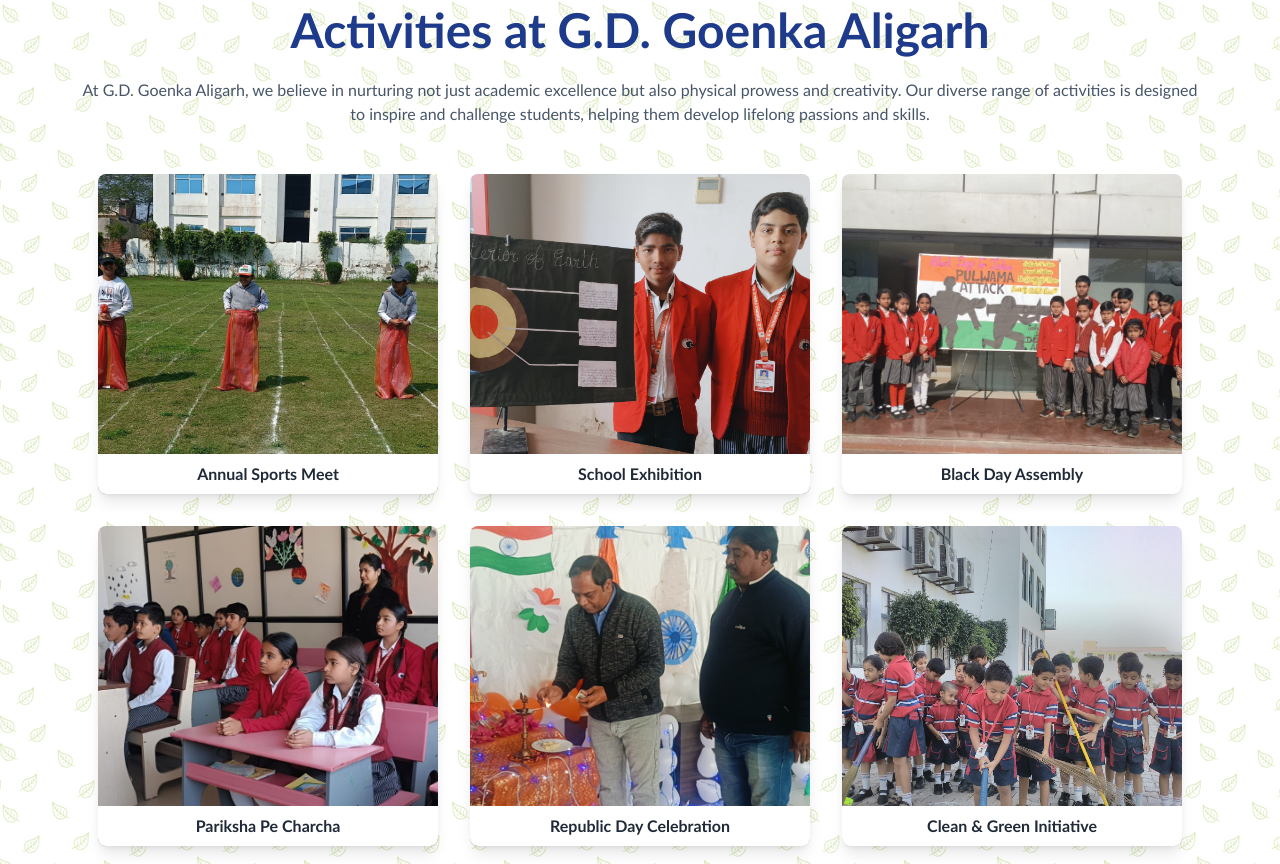
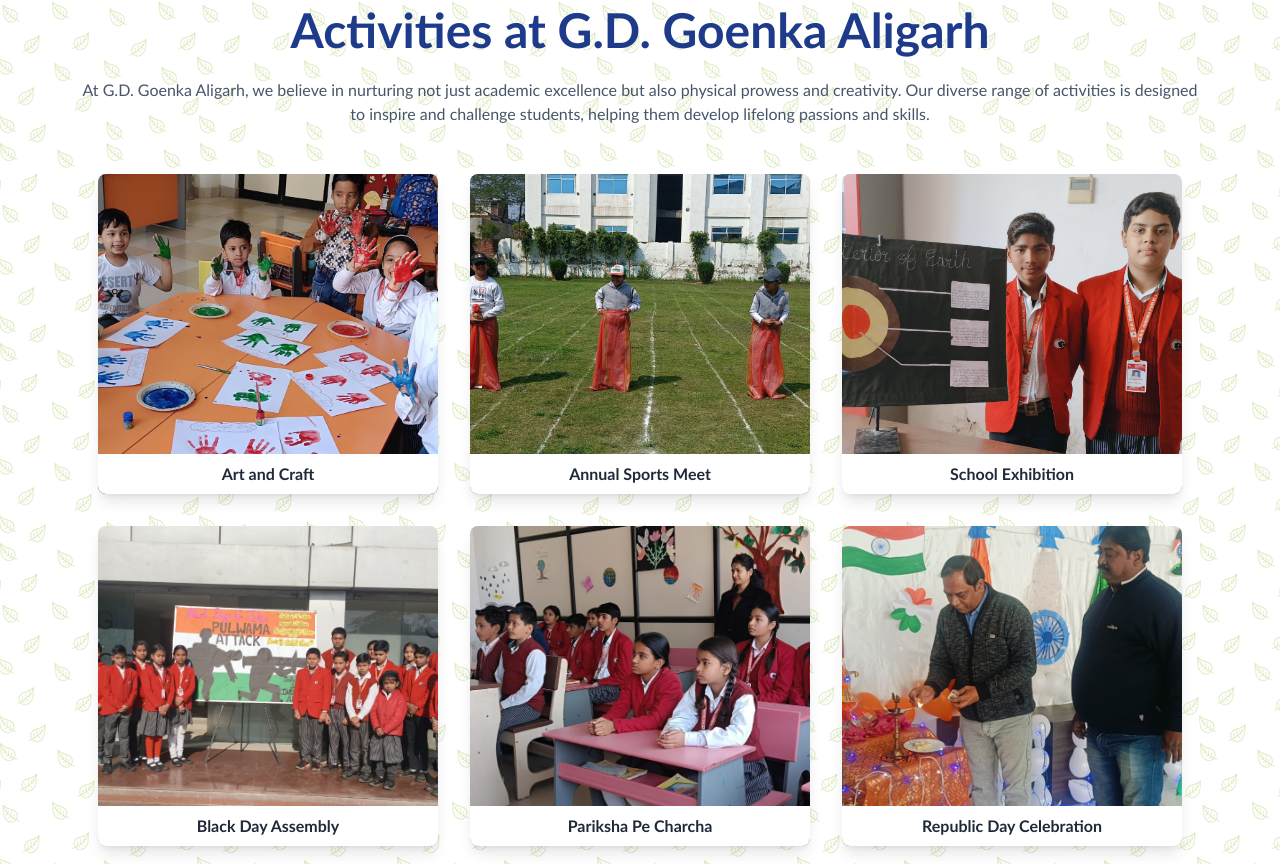
Before and after one commit to Crazyshinobi/Gd-Goenka-Aligarh, a React (Create React App) app in the folder client/: page /activities in a window 1280 px wide. Shown: the part 786-1650 px from the top of the page. Built offline with nearby package versions, Linux system fonts and the light colour scheme; a web font is replaced by a local one.

Commit message:
added activity and sort the gallery

```diff
--- a/client/src/pages/Activities.jsx
+++ b/client/src/pages/Activities.jsx
@@ -27,6 +27,7 @@
 import BlackDayAssemblyImage from '../assets/BlackDayAssemblyImage.jpeg'
 import SchoolExhibition from '../assets/SchoolExhibition.jpeg'
 import AnnualSportsMeetImage from '../assets/SportsMeet.jpeg'
+import art from "../assets/artCraftactivity.jpeg";
 
 
 const Activities = () => {
@@ -34,161 +35,162 @@
   const cardsRef = useRef([]);
 
   const activitiesData = [
-
     {
       id: 1,
+      title: "Art and Craft",
+      description:
+      "NC KG students have a blast in beginning of New academic year with the Taste & Touch activity, exploring their senses while also learning about the ascending and descending order of numbers through fun and interactive play!",
+      image: art,
+    },
+    {
+      id: 2,
       title: "Annual Sports Meet",
       description:
-      "The Annual Sports Meet at G.D. Goenka Public School on 24th February 2025 began with an inspiring address by the Principal, performances, and a grand march-past. Students showcased their athletic talent in fun races (Frog Race, Coffee Race, etc.), 50m & 100m sprints, and sports like football, cricket, and kho-kho.The event fostered team spirit, healthy competition, and sportsmanship. Its success was credited to the dedication of students, staff, and organizers. We eagerly look forward to an even more thrilling sports meet next year!",
-      image: AnnualSportsMeetImage, // Ensure this image is correctly imported
+        "The Annual Sports Meet at G.D. Goenka Public School on 24th February 2025 began with an inspiring address by the Principal, performances, and a grand march-past. Students showcased their athletic talent in fun races (Frog Race, Coffee Race, etc.), 50m & 100m sprints, and sports like football, cricket, and kho-kho. The event fostered team spirit, healthy competition, and sportsmanship. Its success was credited to the dedication of students, staff, and organizers. We eagerly look forward to an even more thrilling sports meet next year!",
+      image: AnnualSportsMeetImage,
     },
-    {id: 2,
-    title : "School Exhibition",
-    description :
-    "The School Exhibition on February 18, 2025, at G.D. Goenka Public School, Aligarh, featured impressive student projects across various subjects, including Simple Machines, Modes of Communication, the Solar System, and Rainwater Harvesting. Guided by dedicated teachers, students showcased their creativity and knowledge, making the event a grand celebration of learning and innovation. ",
-    image : SchoolExhibition
-  },
     {
       id: 3,
+      title: "School Exhibition",
+      description:
+        "The School Exhibition on February 18, 2025, at G.D. Goenka Public School, Aligarh, featured impressive student projects across various subjects, including Simple Machines, Modes of Communication, the Solar System, and Rainwater Harvesting. Guided by dedicated teachers, students showcased their creativity and knowledge, making the event a grand celebration of learning and innovation.",
+      image: SchoolExhibition,
+    },
+    {
+      id: 4,
       title: "Black Day Assembly",
       description:
         "The special assembly for Black Day was a success in educating the students about the history and significance of the day. It provided a meaningful opportunity for reflection, creating a greater awareness of social issues and instilling a sense of responsibility towards creating a just society.",
-      image: BlackDayAssemblyImage, // Make sure to define/import the correct image
+      image: BlackDayAssemblyImage,
     },
     {
-      id: 4,
+      id: 5,
       title: "Pariksha Pe Charcha",
       description:
         "The much-awaited event, Pariksha Pe Charcha (PPC), was shown at G D GOENKA PUBLIC SCHOOL, Aligarh on 10 Feb 25. This initiative, led by Prime Minister Narendra Modi, aims to engage students, teachers, and parents in meaningful conversations about exams, stress management, and overall well-being. The event was conducted to help students overcome the anxiety that often accompanies exams and to offer guidance on how to approach them with confidence and ease.",
       image: ParikshaPeCharcha,
     },
     {
-      id: 5,
+      id: 6,
       title: "Republic Day Celebration",
       description:
         "The Republic Day celebration at G.D. Goenka Public School, Aligarh was a grand success, bringing together students, teachers, and staff to honor the rich history and values of our nation. The event was filled with patriotic fervor, cultural performances, insightful speeches, and recognition of student achievements. The day reminded everyone of the importance of democracy, unity, and the responsibilities we all share in building a better India. The collective efforts of all those involved made the celebration both meaningful and memorable.",
       image: RepublicDayImage,
     },
     {
-      id: 6,
+      id: 7,
       title: "Clean & Green Initiative",
       description:
         "Through our 'Clean & Green' initiative, students engage in hands-on efforts to keep their surroundings spotless. From sweeping pathways to planting trees and recycling waste, they contribute to a healthier and more beautiful campus. This initiative nurtures responsibility, environmental awareness, and the spirit of community service.",
       image: CleaningActivity,
     },
     {
-      id: 7,
+      id: 8,
       title: "Vasant Panchami Celebration",
       description:
         "The students and staff of G.D. Goenka Public School, Aligarh celebrated Vasant Panchami, a festival marking the arrival of spring, on 2nd February, 2025. The day began with a special assembly highlighting the festival's significance. Dedicated to Goddess Saraswati, the deity of knowledge and wisdom, the celebration included a prayer ceremony where students and teachers offered flowers, seeking blessings for academic success.",
       image: VasantPanchami,
     },
     {
-      id: 8,
+      id: 9,
       title: "Lohri Celebration",
       description:
         "Festival of Lohri was celebrated at GD Goenka Public School, Aligarh with exuberance and fanfare. The entire atmosphere of the school was absorbed in the festive spirit and echoed the melodious vocals.",
       image: LohriImage,
     },
     {
-      id: 9,
+      id: 10,
       title: "Festival Celebrations",
       description:
         "At G.D. Goenka Aligarh, we celebrate a variety of cultural festivals with great enthusiasm. These events bring students together to learn about different traditions, foster creativity, and enjoy moments of joy through music, dance, and food.",
       image: FestivalImage,
     },
     {
-      id: 10,
+      id: 11,
       title: "Christmas Celebration",
       description:
         "At G.D. Goenka Aligarh, Christmas is celebrated with joy and warmth. Students engage in various festive activities, including carol singing, decorating the school, and exchanging gifts. The event fosters a sense of togetherness and spreads the spirit of kindness and giving.",
       image: ChristmasCelebrationImage,
     },
     {
-      id: 11,
+      id: 12,
       title: "Indoor Activities",
       description:
         "Our indoor activities provide a creative and engaging environment for students. From board games and art workshops to puzzle-solving and science experiments, these activities promote teamwork, critical thinking, and overall development, making learning fun and interactive.",
       image: IndoorActivityImage,
     },
     {
-      id: 12,
+      id: 13,
       title: "Diwali Celebration",
       description:
         "Diwali at G.D. Goenka Aligarh is a festival of lights, celebrated with zeal and enthusiasm. The students participate in rangoli making, diya decorating, and traditional dance performances, creating a vibrant atmosphere that fosters cultural understanding and joy.",
       image: DiwaliCelebrationImage,
     },
     {
-      id: 13,
+      id: 14,
       title: "Pooja Ceremony",
       description:
         "The Pooja ceremony at G.D. Goenka Aligarh is a significant event that brings the school community together in a spiritual celebration. Students, teachers, and parents join in to offer prayers, seek blessings, and celebrate the positive energy and harmony in the school.",
       image: PoojaCeremonyImage,
     },
     {
-      id: 14,
+      id: 15,
       title: "National Sports Day",
       description:
         "National Sports Day is celebrated at G.D. Goenka Aligarh to encourage physical fitness and sportsmanship. Students participate in various sports events and activities, highlighting the importance of teamwork, discipline, and healthy competition.",
       image: NationalSportsDayImage,
     },
     {
-      id: 15,
+      id: 16,
       title: "Rakshabandhan Celebration",
       description:
         "Rakshabandhan is a special celebration at G.D. Goenka Aligarh, where students honor the bond between siblings and express love and affection. The celebration includes the tying of rakhis, exchanging sweets, and creating memorable moments with friends and family.",
       image: Rakshabandhan,
     },
     {
-      id: 16,
+      id: 17,
       title: "School Trips",
       description:
         "Educational trips at G.D. Goenka Aligarh offer students the opportunity to explore new places, learn beyond the classroom, and build stronger bonds with their peers. These trips are designed to provide enriching experiences that complement academic learning and encourage curiosity.",
       image: Trips,
     },
     {
-      id: 17,
+      id: 18,
       title: "Badminton Playing",
       description:
         "Badminton is one of the popular indoor sports at G.D. Goenka Aligarh. With well-maintained courts and expert coaching, our students regularly participate in friendly matches and tournaments, developing their skills and teamwork.",
       image: BadmintonImage,
     },
     {
-      id: 18,
+      id: 19,
       title: "Outdoor Activities",
       description:
         "We encourage our students to engage in various outdoor activities such as nature walks, gardening, and adventure camps. These activities help students develop resilience, teamwork, and a deeper connection with nature.",
       image: OutdoorActivity,
     },
     {
-      id: 19,
+      id: 20,
       title: "Outdoor Games",
       description:
         "G.D. Goenka Aligarh offers a wide variety of outdoor games that help students stay active and energized. From relay races to obstacle courses, students enjoy these games, which promote teamwork, fitness, and leadership skills.",
       image: Outdoor,
     },
     {
-      id: 20,
+      id: 21,
       title: "Robotics",
       description:
         "Our Robotics program provides students with an exciting opportunity to explore STEM fields. By building and programming robots, students develop problem-solving, critical thinking, and teamwork skills, preparing them for future technological advancements.",
       image: Robotics,
     },
     {
-      id: 21,
-      title: "Art and Craft",
-      description:
-        "The art and craft program at G.D. Goenka Aligarh fosters creativity and self-expression among students. Whether it's painting, sculpture, or craftwork, students are encouraged to explore different mediums and develop their artistic talents.",
-      image: Art,
-    },
-    {
-      id: 22 ,
+      id: 22,
       title: "Horse Riding",
       description:
         "Horse riding is a unique activity offered at G.D. Goenka Aligarh. Our equestrian program allows students to develop confidence, discipline, and a sense of responsibility while interacting with horses in a safe and nurturing environment.",
       image: HorseRiding,
     },
   ];
+
 
 
 
--- a/client/src/pages/ImageGallery.jsx
+++ b/client/src/pages/ImageGallery.jsx
@@ -47,11 +47,17 @@
   }, [imagesError, categoriesError]);
 
   useEffect(() => {
-    if (Array.isArray(images.data)) {
+    if (Array.isArray(images?.data)) {
+      // Sort images by createdAt date (newest first)
+      const sortedImages = [...images.data].sort((a, b) => {
+        return new Date(b.createdAt) - new Date(a.createdAt);
+      });
+
       const filtered = selectedCategory === 'ALL'
-        ? images.data
-        : images.data.filter((image) => image.category === selectedCategory);
-      setFilteredImages(filtered.reverse());
+        ? sortedImages
+        : sortedImages.filter((image) => image.category === selectedCategory);
+
+      setFilteredImages(filtered);
     } else {
       setFilteredImages([]);
     }
```
Also changed, not shown: client/src/assets/artCraftactivity.jpeg (added).
